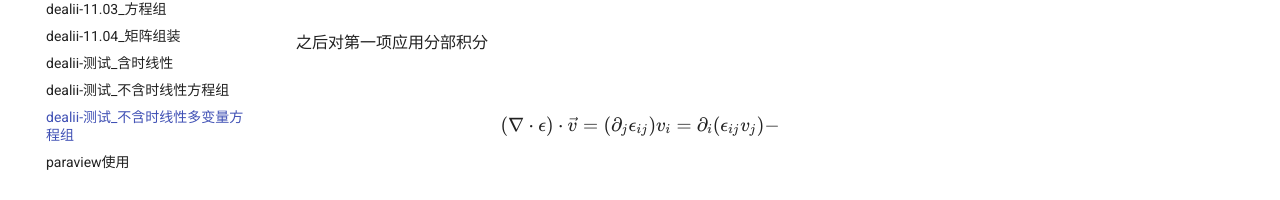
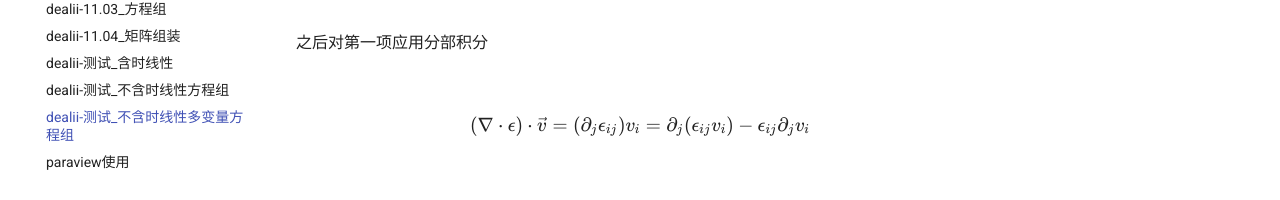
Before and after one commit to ymma98/technotes, an MkDocs documentation site: the page built from docs/FEM/dealii-测试_不含时线性方程组多变量.md, in a window 1280 px wide and 1056 px high. Shown: the part 853-1053 px from the top of the window. Built offline with MkDocs 1.6.1 and Material for MkDocs 9.7.7, drawn with Linux system fonts in a browser that asks for light colours.

Commit message:
docs/FEM/dealii-测试_不含时线性方程组多变量.md updated from https://stackedit.cn/

```diff
--- a/docs/FEM/dealii-测试_不含时线性方程组多变量.md
+++ b/docs/FEM/dealii-测试_不含时线性方程组多变量.md
@@ -29,12 +29,12 @@ $$
 之后对第一项应用分部积分
 
 $$
-(\nabla\cdot\epsilon)\cdot \vec{v} = (\partial_j\epsilon_{ij}) v_i = \partial_i(\epsilon_{ij} v_j) -
+(\nabla\cdot\epsilon)\cdot \vec{v} = (\partial_j\epsilon_{ij}) v_i = \partial_j(\epsilon_{ij} v_i) - \epsilon_{ij} \partial_j v_i
 $$
 
 
 <!--stackedit_data:
-eyJoaXN0b3J5IjpbLTE0MDYxNjA2OTUsLTc0MTQ3NzE2MCwtMj
+eyJoaXN0b3J5IjpbLTE5NjE4NDgxNjEsLTc0MTQ3NzE2MCwtMj
 EyOTkzNjI0Myw3ODQ0MTMzMzIsLTE1MzY3NjkyNDYsLTEzNTA1
 OTcyMzYsLTE4MTEyNzAzODVdfQ==
 -->
```
